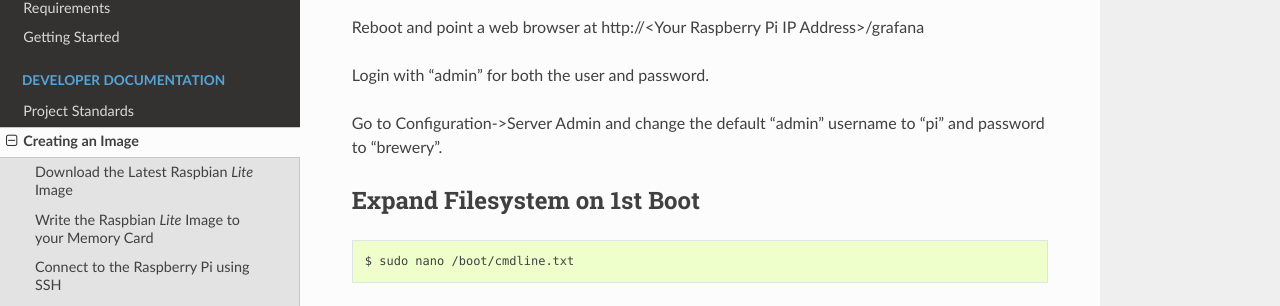
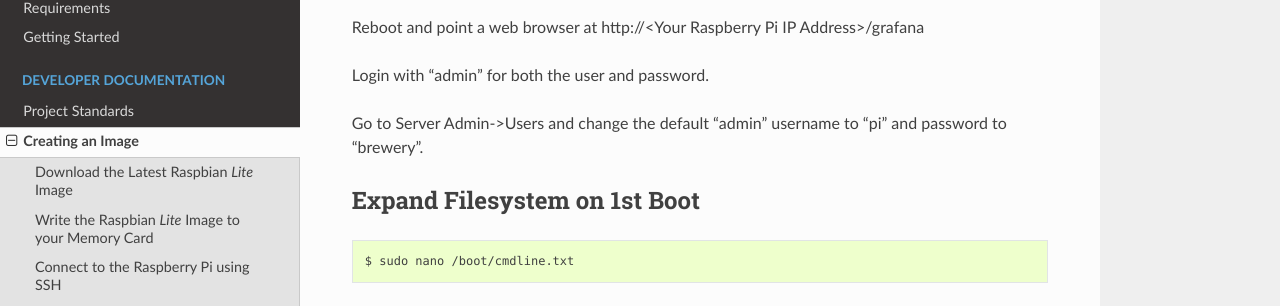
Before and after one commit to brewerypi/brewerypi, a Sphinx documentation site: the page built from docs/createImage.rst, in a window 1280 px wide and 900 px high, scrolled down 6953 px. Shown: the part 144-450 px from the top of the window. Built offline with Sphinx 7.4.7 and the Read the Docs theme 2.0.0, drawn with Linux system fonts in a browser that asks for light colours; some of the changed text lies outside the part shown.

Commit message:
Updates for v1.0.0.

```diff
--- a/docs/createImage.rst
+++ b/docs/createImage.rst
@@ -327,7 +327,7 @@ Reboot and point a web browser at http\://<Your Raspberry Pi IP Address>/grafana
 
 Login with "admin" for both the user and password.
 
-Go to Configuration->Server Admin and change the default "admin" username to "pi" and password to "brewery".
+Go to Server Admin->Users and change the default "admin" username to "pi" and password to "brewery".
 
 Expand Filesystem on 1st Boot
 -----------------------------
```
Also changed, not shown: other parts of docs/createImage.rst (+1 -1 lines).
